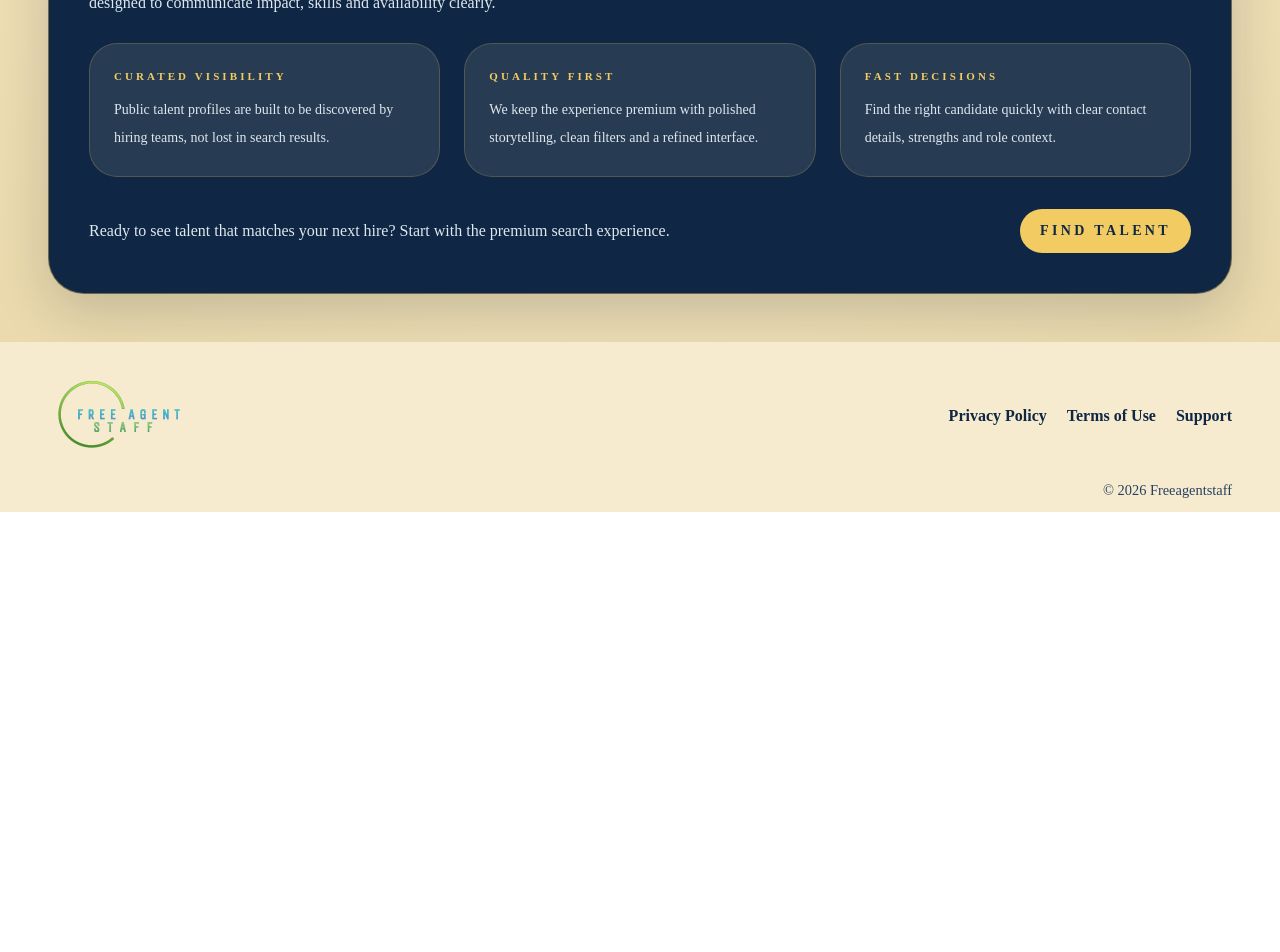
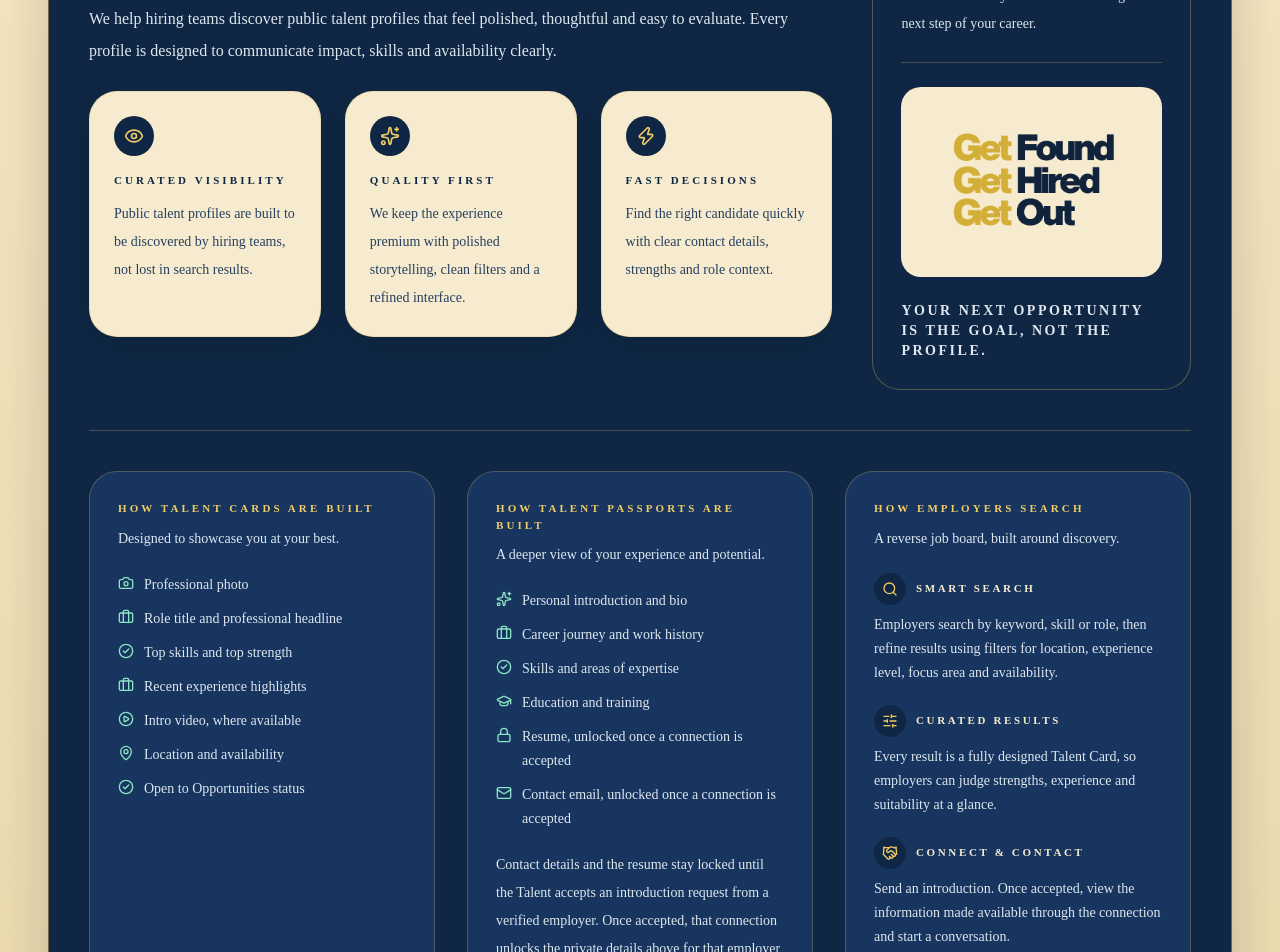
Before and after one commit to davejavor1-gif/freeagentstaff-v2, a Next.js app: page /about in a window 1280 px wide. Shown: the part 440-1392 px from the top of the page. Before the commit the page ends 952 px from the top, so only its background shows below. Built offline with nearby package versions, Linux system fonts and the light colour scheme; no server answers.

Commit message:
Expand About page and update Sarah demo photo

```diff
--- a/app/about/page.tsx
+++ b/app/about/page.tsx
@@ -1,5 +1,21 @@
-import Link from "next/link";
 import type { Metadata } from "next";
+import Image from "next/image";
+import {
+  Briefcase,
+  Camera,
+  CheckCircle2,
+  GraduationCap,
+  Handshake,
+  Lock,
+  Mail,
+  MapPin,
+  PlayCircle,
+  Search,
+  SlidersHorizontal,
+  Sparkles,
+  Eye,
+  Zap,
+} from "lucide-react";
 import Navbar from "@/components/layout/Navbar";
 import Footer from "@/components/layout/Footer";
 
@@ -10,12 +26,69 @@ export const metadata: Metadata = {
   openGraph: { url: "https://freeagentstaff.com/about" },
 };
 
+const featureCards = [
+  {
+    title: "Curated visibility",
+    text: "Public talent profiles are built to be discovered by hiring teams, not lost in search results.",
+    icon: Eye,
+  },
+  {
+    title: "Quality first",
+    text: "We keep the experience premium with polished storytelling, clean filters and a refined interface.",
+    icon: Sparkles,
+  },
+  {
+    title: "Fast decisions",
+    text: "Find the right candidate quickly with clear contact details, strengths and role context.",
+    icon: Zap,
+  },
+];
+
+const talentCardFields = [
+  { icon: Camera, text: "Professional photo" },
+  { icon: Briefcase, text: "Role title and professional headline" },
+  { icon: CheckCircle2, text: "Top skills and top strength" },
+  { icon: Briefcase, text: "Recent experience highlights" },
+  { icon: PlayCircle, text: "Intro video, where available" },
+  { icon: MapPin, text: "Location and availability" },
+  { icon: CheckCircle2, text: "Open to Opportunities status" },
+];
+
+const passportFields = [
+  { icon: Sparkles, text: "Personal introduction and bio" },
+  { icon: Briefcase, text: "Career journey and work history" },
+  { icon: CheckCircle2, text: "Skills and areas of expertise" },
+  { icon: GraduationCap, text: "Education and training" },
+  { icon: Lock, text: "Resume, unlocked once a connection is accepted" },
+  { icon: Mail, text: "Contact email, unlocked once a connection is accepted" },
+];
+
+const employerSteps = [
+  {
+    title: "Smart search",
+    icon: Search,
+    text: "Employers search by keyword, skill or role, then refine results using filters for location, experience level, focus area and availability.",
+  },
+  {
+    title: "Curated results",
+    icon: SlidersHorizontal,
+    text: "Every result is a fully designed Talent Card, so employers can judge strengths, experience and suitability at a glance.",
+  },
+  {
+    title: "Connect & contact",
+    icon: Handshake,
+    text: "Send an introduction. Once accepted, view the information made available through the connection and start a conversation.",
+  },
+];
+
 export default function AboutPage() {
   return (
     <main className="flex min-h-screen flex-col bg-[radial-gradient(circle_at_top,_#f7ebcf_0%,_#f4e4bf_40%,_#e7d7a7_100%)] text-[#071426]">
       <Navbar />
       <div className="flex-1 mx-auto w-full max-w-7xl px-6 py-12 sm:px-8 lg:px-12">
-        <div className="space-y-6 rounded-[36px] border border-[#cda64d]/50 bg-[#0f2744] p-8 text-[#f7ebcf] shadow-[0_18px_55px_rgba(6,16,33,0.18)] sm:p-10">
+        <div className="space-y-10 rounded-[36px] border border-[#cda64d]/50 bg-[#0f2744] p-8 text-[#f7ebcf] shadow-[0_18px_55px_rgba(6,16,33,0.18)] sm:p-10">
+          <div className="lg:grid lg:grid-cols-[7fr_3fr] lg:gap-10">
+            <div className="space-y-6">
               <p className="text-sm font-semibold uppercase tracking-[0.32em] text-[#f2cc63]">
                 About FreeAgentStaff
               </p>
@@ -25,39 +98,117 @@ export default function AboutPage() {
               <p className="max-w-3xl text-base leading-8 text-[#dfe7ef]">
                 We help hiring teams discover public talent profiles that feel polished, thoughtful and easy to evaluate. Every profile is designed to communicate impact, skills and availability clearly.
               </p>
-          <div className="grid gap-6 lg:grid-cols-3">
-            {[
-              {
-                title: "Curated visibility",
-                text: "Public talent profiles are built to be discovered by hiring teams, not lost in search results.",
-              },
-              {
-                title: "Quality first",
-                text: "We keep the experience premium with polished storytelling, clean filters and a refined interface.",
-              },
-              {
-                title: "Fast decisions",
-                text: "Find the right candidate quickly with clear contact details, strengths and role context.",
-              },
-            ].map((item) => (
-              <div key={item.title} className="rounded-[28px] border border-[#f2cc63]/20 bg-[#f7ebcf]/10 p-6">
-                <p className="text-[11px] font-semibold uppercase tracking-[0.28em] text-[#f2cc63]">
+              <div className="grid gap-6 sm:grid-cols-3">
+                {featureCards.map((item) => (
+                  <div key={item.title} className="rounded-[28px] border border-[#cda64d]/25 bg-[#f7ebcf] p-6 shadow-[0_10px_24px_rgba(6,16,33,0.12)]">
+                    <span className="inline-flex h-10 w-10 items-center justify-center rounded-full bg-[#0f2744] text-[#f2cc63]">
+                      <item.icon className="h-5 w-5" />
+                    </span>
+                    <p className="mt-4 text-[11px] font-semibold uppercase tracking-[0.28em] text-[#0f2744]">
                       {item.title}
                     </p>
-                <p className="mt-3 text-sm leading-7 text-[#dfe7ef]">{item.text}</p>
+                    <p className="mt-3 text-sm leading-7 text-[#27405f]">{item.text}</p>
                   </div>
                 ))}
               </div>
-          <div className="mt-8 flex flex-col gap-4 sm:flex-row sm:items-center sm:justify-between">
-            <p className="max-w-2xl text-base leading-8 text-[#dfe7ef]">
-              Ready to see talent that matches your next hire? Start with the premium search experience.
+            </div>
+
+            <div className="mt-8 flex lg:mt-0">
+              <div className="flex flex-col justify-between rounded-[28px] border border-[#f2cc63]/30 bg-[#0f2744] p-6 sm:p-7">
+                <div>
+                  <p className="text-[11px] font-semibold uppercase tracking-[0.28em] text-[#f2cc63]">
+                    Why we exist
                   </p>
-            <Link
-              href="/find-talent"
-              className="inline-flex items-center justify-center rounded-full bg-[#f2cc63] px-5 py-3 text-sm font-semibold uppercase tracking-[0.24em] text-[#0f2744] transition hover:bg-[#f7ebcf]"
-            >
-              Find talent
-            </Link>
+                  <h2 className="mt-3 text-2xl font-black uppercase leading-tight tracking-[0.06em] text-[#f7ebcf]">
+                    Built for talent.
+                    <br />
+                    Built to get you hired.
+                  </h2>
+                  <p className="mt-4 text-sm leading-7 text-[#dfe7ef]">
+                    We don&apos;t want talent on FreeAgentStaff forever. We want you hired and thriving in the next step of your career.
+                  </p>
+                </div>
+
+                <div className="my-6 h-px w-full bg-[#f2cc63]/25" />
+
+                <div className="flex justify-center rounded-[20px] bg-[#f7ebcf] p-4 sm:p-5">
+                  <Image
+                    src="/images/get-found-get-hired-get-out.png"
+                    alt="Get Found. Get Hired. Get Out."
+                    width={607}
+                    height={412}
+                    className="h-auto w-full max-w-[220px] object-contain sm:max-w-[260px]"
+                  />
+                </div>
+
+                <p className="mt-6 text-sm font-semibold uppercase tracking-[0.18em] text-[#dfe7ef]">
+                  Your next opportunity is the goal, not the profile.
+                </p>
+              </div>
+            </div>
+          </div>
+
+          <div className="h-px w-full bg-[#f2cc63]/25" />
+
+          <div className="grid gap-8 lg:grid-cols-3">
+            <section className="rounded-[28px] border border-[#f2cc63]/25 bg-[#17355f] p-6 sm:p-7">
+              <p className="text-[11px] font-semibold uppercase tracking-[0.28em] text-[#f2cc63]">
+                How Talent Cards are built
+              </p>
+              <p className="mt-2 text-sm leading-7 text-[#dfe7ef]">Designed to showcase you at your best.</p>
+              <ul className="mt-5 space-y-2.5">
+                {talentCardFields.map((field) => (
+                  <li key={field.text} className="flex items-start gap-2.5 text-sm leading-6 text-[#dfe7ef]">
+                    <field.icon className="mt-0.5 h-4 w-4 shrink-0 text-[#8be4c5]" />
+                    <span>{field.text}</span>
+                  </li>
+                ))}
+              </ul>
+            </section>
+
+            <section className="rounded-[28px] border border-[#f2cc63]/25 bg-[#17355f] p-6 sm:p-7">
+              <p className="text-[11px] font-semibold uppercase tracking-[0.28em] text-[#f2cc63]">
+                How Talent Passports are built
+              </p>
+              <p className="mt-2 text-sm leading-7 text-[#dfe7ef]">A deeper view of your experience and potential.</p>
+              <ul className="mt-5 space-y-2.5">
+                {passportFields.map((field) => (
+                  <li key={field.text} className="flex items-start gap-2.5 text-sm leading-6 text-[#dfe7ef]">
+                    <field.icon className="mt-0.5 h-4 w-4 shrink-0 text-[#8be4c5]" />
+                    <span>{field.text}</span>
+                  </li>
+                ))}
+              </ul>
+              <p className="mt-5 text-sm leading-7 text-[#dfe7ef]">
+                Contact details and the resume stay locked until the Talent accepts an introduction request from a verified employer. Once accepted, that connection unlocks the private details above for that employer only.
+              </p>
+            </section>
+
+            <section className="rounded-[28px] border border-[#f2cc63]/25 bg-[#17355f] p-6 sm:p-7">
+              <p className="text-[11px] font-semibold uppercase tracking-[0.28em] text-[#f2cc63]">
+                How employers search
+              </p>
+              <p className="mt-2 text-sm leading-7 text-[#dfe7ef]">A reverse job board, built around discovery.</p>
+              <div className="mt-5 space-y-5">
+                {employerSteps.map((step) => (
+                  <div key={step.title}>
+                    <div className="flex items-center gap-2.5">
+                      <span className="inline-flex h-8 w-8 shrink-0 items-center justify-center rounded-full bg-[#0f2744] text-[#f2cc63]">
+                        <step.icon className="h-4 w-4" />
+                      </span>
+                      <p className="text-[11px] font-semibold uppercase tracking-[0.24em] text-[#f7ebcf]">{step.title}</p>
+                    </div>
+                    <p className="mt-2 text-sm leading-6 text-[#dfe7ef]">{step.text}</p>
+                  </div>
+                ))}
+              </div>
+            </section>
+          </div>
+
+          <div className="rounded-full bg-[#f7ebcf] px-6 py-5 text-center sm:px-10">
+            <p className="text-base leading-8 text-[#0f2744] sm:text-lg">
+              We&apos;re here to create better outcomes for everyone. The right opportunities. The right hires.
+            </p>
           </div>
         </div>
       </div>
```
Also changed, not shown: public/images/get-found-get-hired-get-out.png (added). Lines whose indentation alone changed are shown as unchanged.
